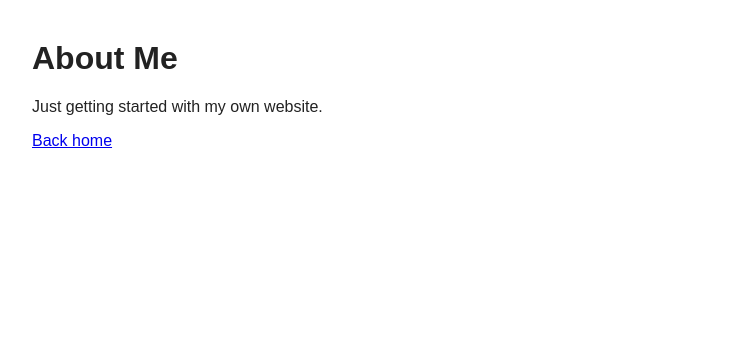
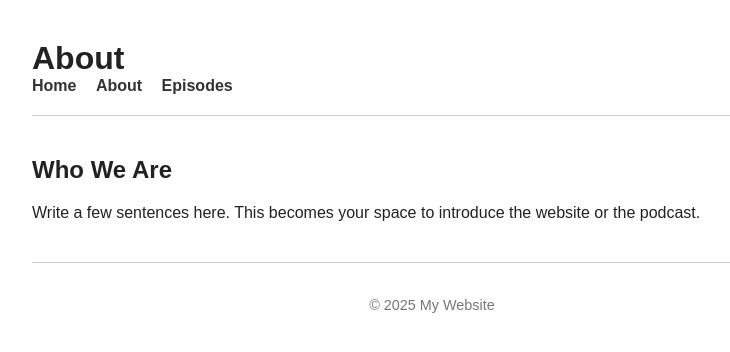
Before and after one commit to Screg-it/Empoweredbirth, a plain HTML site: page about.html in a window 1280 px wide. Shown: the whole page, without its empty margins (208-938 px from the left). Drawn offline with Linux system fonts and the light colour scheme.

Commit message:
Update about.html

```diff
--- a/about.html
+++ b/about.html
@@ -5,9 +5,24 @@
     <title>About</title>
     <link rel="stylesheet" href="style.css">
   </head>
+
   <body>
-    <h1>About Me</h1>
-    <p>Just getting started with my own website.</p>
-    <a href="index.html">Back home</a>
+    <header>
+      <h1>About</h1>
+      <nav>
+        <a href="index.html">Home</a>
+        <a href="about.html">About</a>
+        <a href="episodes.html">Episodes</a>
+      </nav>
+    </header>
+
+    <section>
+      <h2>Who We Are</h2>
+      <p>Write a few sentences here. This becomes your space to introduce the website or the podcast.</p>
+    </section>
+
+    <footer>
+      <p>© 2025 My Website</p>
+    </footer>
   </body>
 </html>
```
